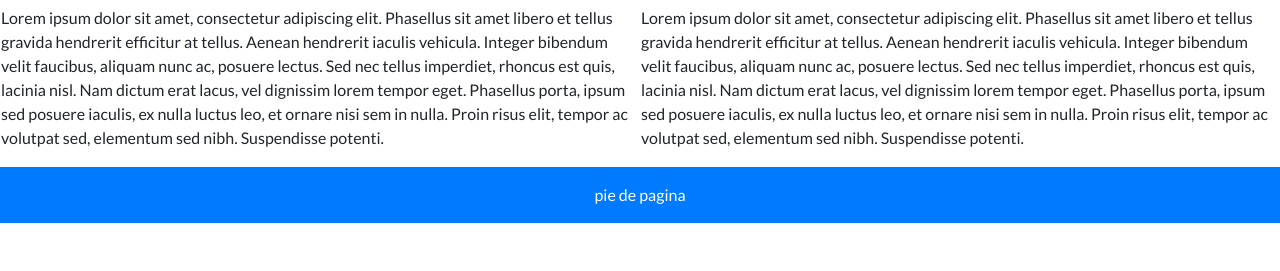
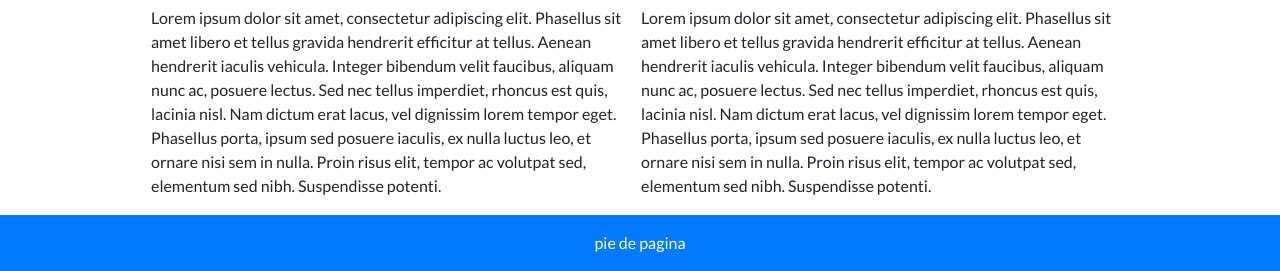
Before and after one commit to nadiaiosorio/pw-01, a plain HTML site: page public/index.html in a window 1280 px wide. Shown: the part 570-841 px from the top of the page. Before the commit the page ends 800 px from the top, so only its background shows below. Drawn offline with nearby package versions, Linux system fonts and the light colour scheme.

Commit message:
update estilos

```diff
--- a/public/css/estilos.css
+++ b/public/css/estilos.css
@@ -12,3 +12,8 @@ h1, h2, h3, h4, h5, h6 {
     background-image: url('../images/foto.jpeg');
     margin-top: 24px;
 }
+.columnas{
+   margin-left: 150px;
+   margin-right: 150px;
+
+}
```
